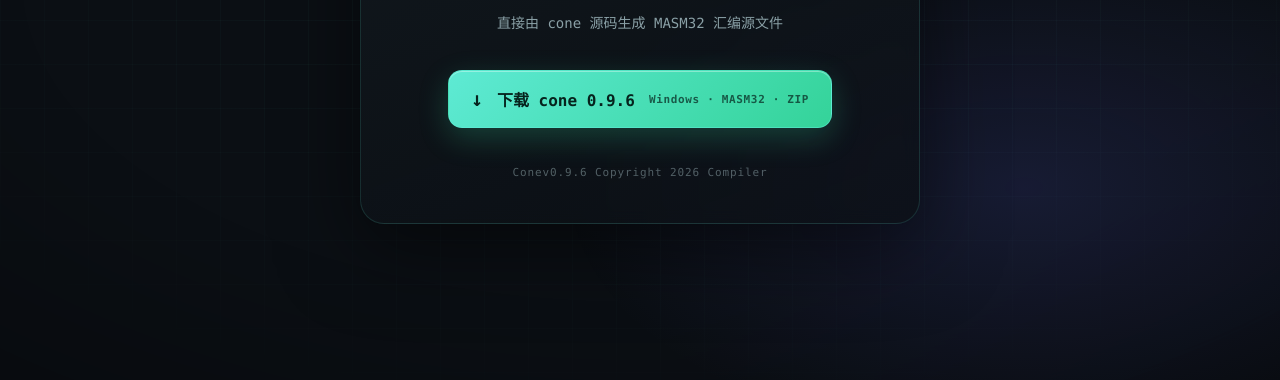
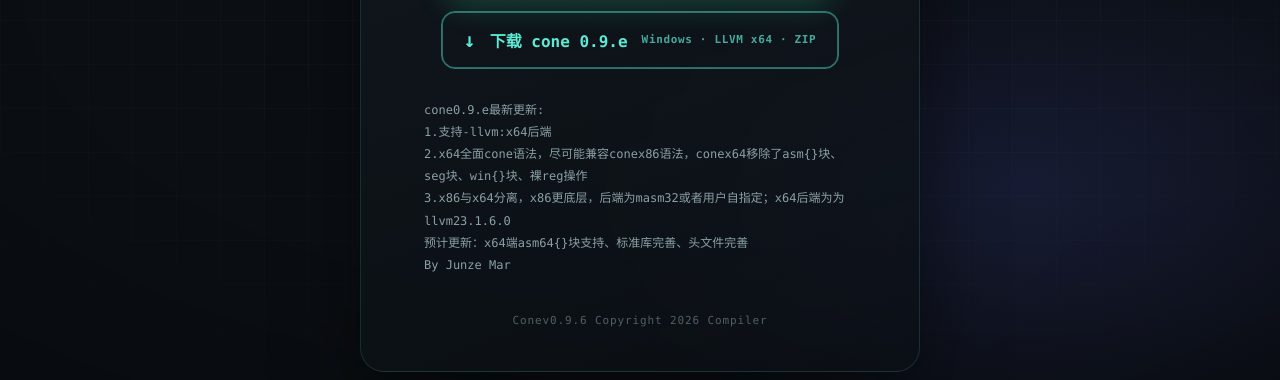
Before and after one commit to ouer-ilovepeace/conelang, a plain HTML site: page index.html in a window 1280 px wide. Shown: the part 420-800 px from the top of the page. Drawn offline with Linux system fonts and the light colour scheme.

Commit message:
Update index.html
cone0.9.e

```diff
--- a/index.html
+++ b/index.html
@@ -89,6 +89,19 @@
   .download:hover{transform:translateY(-2px);filter:brightness(1.06);box-shadow:0 16px 40px rgba(52,211,153,.34)}
   .download:active{transform:translateY(0)}
   .download:focus-visible{outline:3px solid #fff;outline-offset:4px}
+  /* 按钮组：两个按钮纵向排列 */
+  .btns{display:flex;flex-direction:column;align-items:center;gap:14px;margin:0 auto}
+  .download.secondary{
+    background:transparent;color:var(--mint);font-weight:600;
+    box-shadow:inset 0 0 0 1px rgba(94,234,212,.4);
+  }
+  .download.secondary:hover{background:rgba(94,234,212,.08);box-shadow:0 10px 28px rgba(52,211,153,.16),inset 0 0 0 1px rgba(94,234,212,.6)}
+  /* 更新说明小字 */
+  .notes{
+    margin:30px auto 0;max-width:36em;text-align:left;
+    font-size:12px;line-height:1.85;color:var(--muted);
+    white-space:pre-line;
+  }
   .ico{font-size:20px;line-height:1}
   .label{flex:1;text-align:left}
   .meta{font-size:11px;font-weight:600;opacity:.7;letter-spacing:.06em;white-space:nowrap}
@@ -96,6 +109,7 @@
   @media (max-width:480px){
     main{padding:44px 20px 36px}
     .download{width:100%;min-width:0;flex-wrap:wrap}
+    .btns{width:100%}
     .meta{width:100%;text-align:left;padding-left:34px}
   }
   @media (prefers-reduced-motion:reduce){
@@ -116,16 +130,25 @@
   <p class="ver">0.9.6</p>
   <p class="tagline">直接由 cone 源码生成 MASM32 汇编源文件</p>
 
-  <!-- ↓↓↓ 只改这一行 ↓↓↓
-       方式 A：把发行包 cone-0.9.6.zip 放在仓库根目录，保持现状即可
-       方式 B：换成 Release 直链或任意外链，例如
-       href="https://github.com/<owner>/<repo>/releases/download/v0.9.6/cone-0.9.6.zip"
-       注意：跨域地址下 download 属性会被浏览器忽略，表现为直接跳转下载 -->
+  <div class="btns">
   <a class="download" href="./cone-0.9.6.zip" download="cone-0.9.6.zip" aria-label="下载 cone 0.9.6 发行包">
     <span class="ico" aria-hidden="true">&#8595;</span>
     <span class="label">下载 cone 0.9.6</span>
     <span class="meta">Windows · MASM32 · ZIP</span>
   </a>
+  <a class="download secondary" href="./cone-0.9.e.zip" download="cone-0.9.e.zip" aria-label="下载 cone 0.9.e 发行包">
+    <span class="ico" aria-hidden="true">&#8595;</span>
+    <span class="label">下载 cone 0.9.e</span>
+    <span class="meta">Windows · LLVM x64 · ZIP</span>
+  </a>
+  </div>
+
+  <p class="notes">cone0.9.e最新更新:
+1.支持-llvm:x64后端
+2.x64全面cone语法，尽可能兼容conex86语法，conex64移除了asm{}块、seg块、win{}块、裸reg操作
+3.x86与x64分离，x86更底层，后端为masm32或者用户自指定；x64后端为为llvm23.1.6.0
+预计更新：x64端asm64{}块支持、标准库完善、头文件完善
+By Junze Mar</p>
 
   <p class="foot">Conev0.9.6 Copyright 2026 Compiler</p>
 </main>
```
